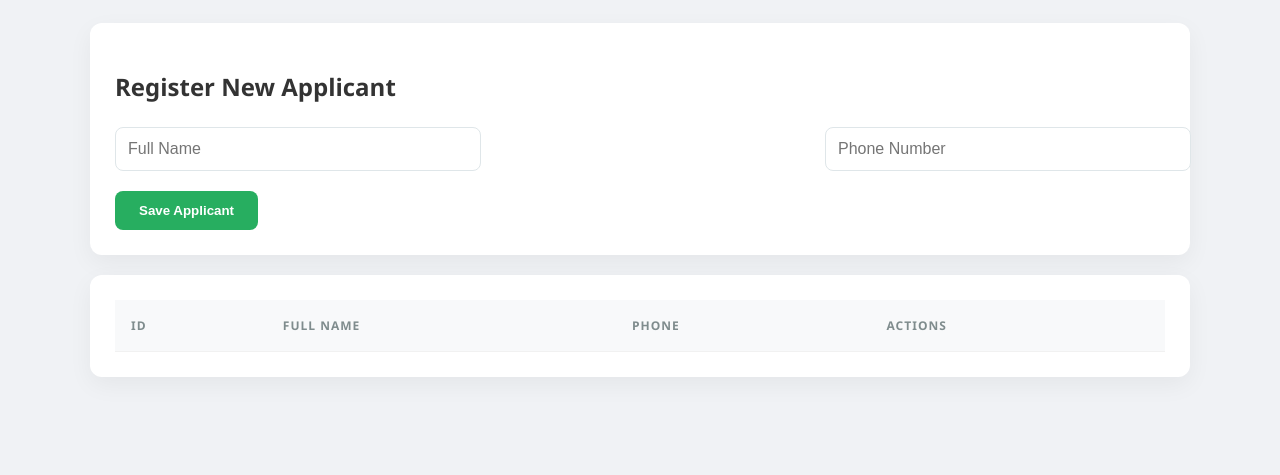
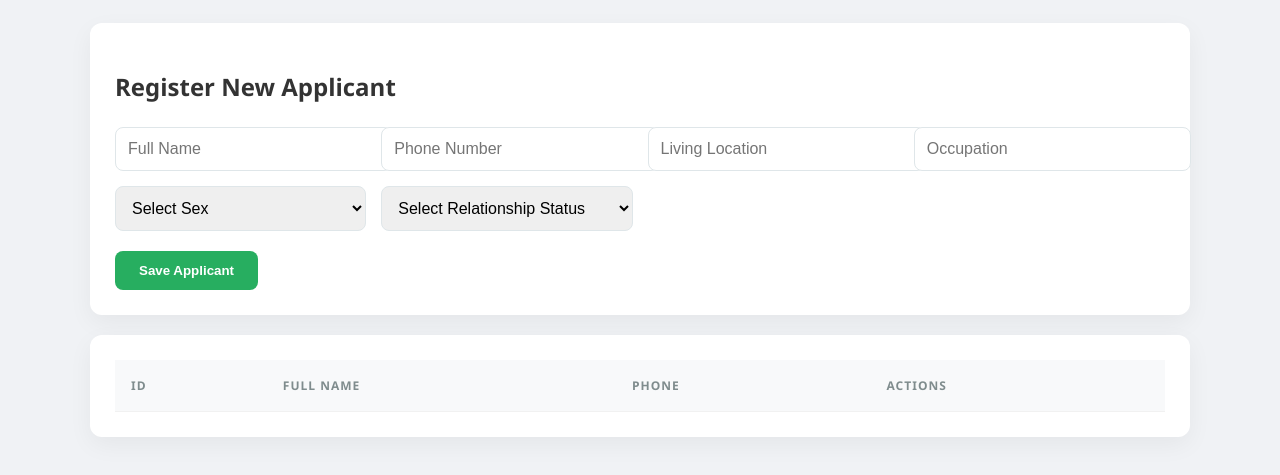
Before and after one commit to cosmas255757/loan, a website: page views/applicants.html in a window 1280 px wide. Shown: the part 181-656 px from the top of the page. Drawn offline with Linux system fonts and the light colour scheme; no server answers.

Commit message:
modification of frontend html and js for adding new applicant

```diff
--- a/views/applicants.html
+++ b/views/applicants.html
@@ -31,17 +31,41 @@
             <!-- Create / Update Section -->
             <section class="form-section">
                 <h2 id="formTitle">Register New Applicant</h2>
-                <form id="applicantForm">
+              <form id="applicantForm">
                     <input type="hidden" id="editId">
+
                     <div class="input-group">
-                        <input type="text" id="fullName" placeholder="Full Name" required> <br>
+                        <!-- Existing Fields -->
+                        <input type="text" id="fullName" placeholder="Full Name" required>
                         <input type="text" id="phone" placeholder="Phone Number" required>
+
+                        <!-- New Fields -->
+                        <input type="text" id="livingLocation" placeholder="Living Location">
+                        <input type="text" id="occupation" placeholder="Occupation">
+
+                        <!-- Dropdowns for restricted values -->
+                        <select id="sex">
+                            <option value="">Select Sex</option>
+                            <option value="Male">Male</option>
+                            <option value="Female">Female</option>
+                            <option value="Other">Other</option>
+                        </select>
+
+                        <select id="relationshipStatus">
+                            <option value="">Select Relationship Status</option>
+                            <option value="Single">Single</option>
+                            <option value="Married">Married</option>
+                            <option value="Divorced">Divorced</option>
+                            <option value="Widowed">Widowed</option>
+                        </select>
                     </div>
+
                     <div class="button-group">
                         <button type="submit" id="submitBtn">Save Applicant</button>
                         <button type="button" id="cancelBtn" style="display:none;" onclick="resetForm()">Cancel Edit</button>
                     </div>
                 </form>
+
             </section>
 
             <!-- Table Section -->
--- a/views/js/applicants.js
+++ b/views/js/applicants.js
@@ -41,17 +41,32 @@ function renderTable(applicants) {
 // --- CREATE & UPDATE ---
 document.getElementById('applicantForm').addEventListener('submit', async (e) => {
     e.preventDefault();
+
     const id = document.getElementById('editId').value;
+
+    // ALL 6 values from the form
     const full_name = document.getElementById('fullName').value;
     const phone = document.getElementById('phone').value;
+    const living_location = document.getElementById('livingLocation').value;
+    const occupation = document.getElementById('occupation').value;
+    const sex = document.getElementById('sex').value;
+    const relationship_status = document.getElementById('relationshipStatus').value;
 
     const method = id ? 'PUT' : 'POST';
     const url = id ? `${API_URL}/${id}` : API_URL;
 
+    // Send all 6 values in the body
     await fetch(url, {
         method: method,
         headers: { 'Content-Type': 'application/json' },
-        body: JSON.stringify({ full_name, phone })
+        body: JSON.stringify({
+            full_name,
+            phone,
+            living_location,
+            occupation,
+            sex,
+            relationship_status
+        })
     });
 
     resetForm();
```
